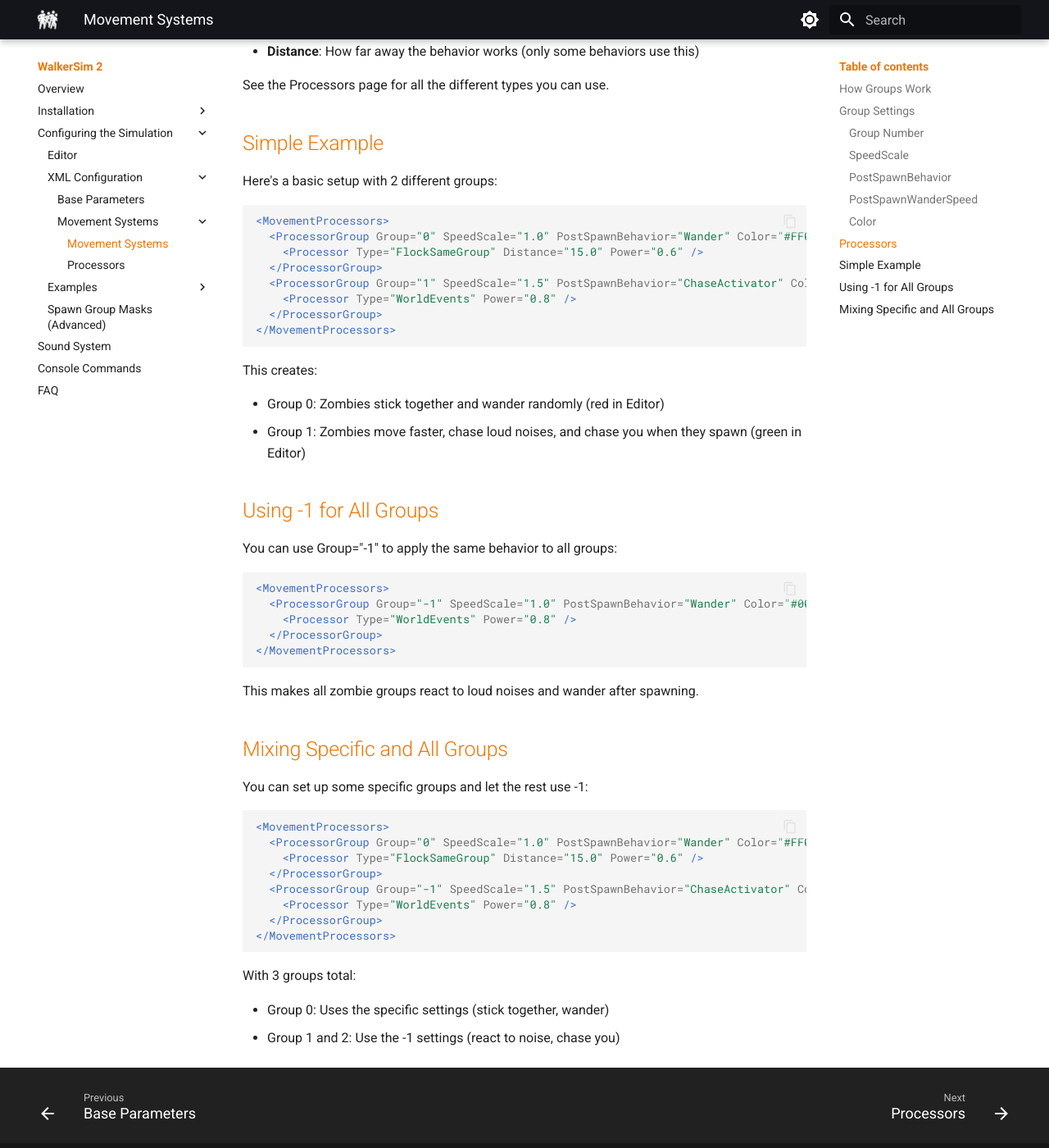
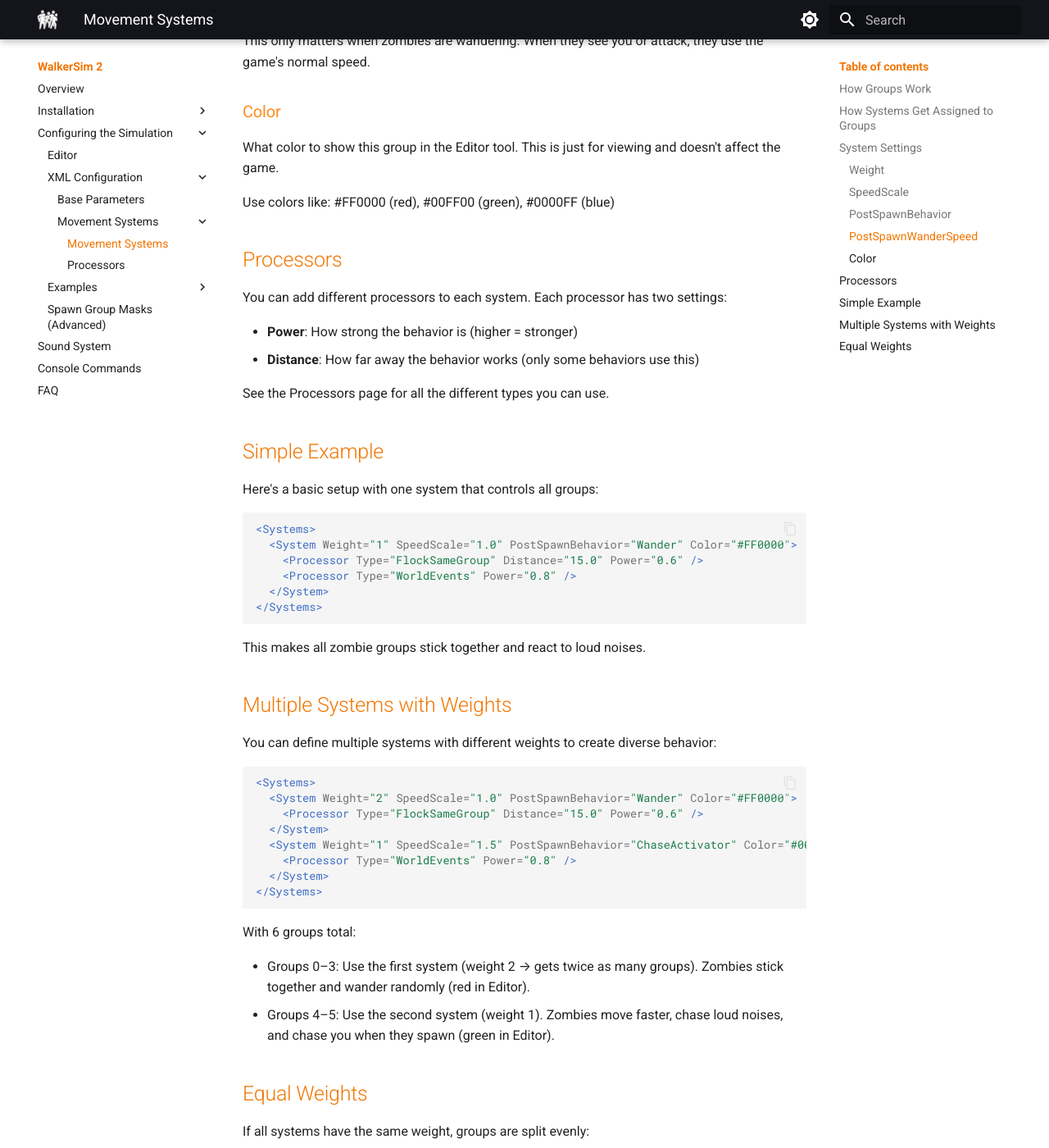
Before and after one commit to ZehMatt/7dtd-WalkerSim2, an MkDocs documentation site: the page built from Docs/configuring/configuration/systems.md, in a window 1280 px wide and 1400 px high, scrolled down 1975 px. Shown: the whole window at 82% size. Built offline with MkDocs 1.6.1 and Material for MkDocs 9.7.7, drawn with Linux system fonts in a browser that asks for light colours; some of the changed text lies outside the part shown.

Commit message:
Change the configuration schema, integrate new default

````diff
--- a/Docs/configuring/configuration/systems.md
+++ b/Docs/configuring/configuration/systems.md
@@ -14,16 +14,30 @@ For example:
 - And GroupSize is 20
 - You get 5 groups (numbered 0, 1, 2, 3, 4)
 
-## Group Settings
+## How Systems Get Assigned to Groups
 
-Each group can have these settings:
+Each movement system has a **Weight** value that determines how many groups it controls. Groups are distributed proportionally based on weight.
 
-### Group Number
+For example, with 5 groups and two systems:
 
-Which group this applies to.
+- System A with `Weight="2"` gets ~67% of groups → groups 0, 1, 2
+- System B with `Weight="1"` gets ~33% of groups → groups 3, 4
 
-- Use a specific number (0, 1, 2, etc.) to set up one group
-- Use -1 to apply to all groups without specific settings
+If you only have one system, it controls all groups regardless of its weight value.
+
+Every system is guaranteed at least one group.
+
+## System Settings
+
+Each system can have these settings:
+
+### Weight
+
+How many groups this system controls, relative to other systems.
+
+- `Weight="1"` is the default
+- Higher values mean more groups are assigned to this system
+- The actual number of groups depends on the total group count and other systems' weights
 
 ### SpeedScale
 
@@ -63,7 +77,7 @@ Use colors like: #FF0000 (red), #00FF00 (green), #0000FF (blue)
 
 ## Processors
 
-You can add different processors to each group. Each processor has two settings:
+You can add different processors to each system. Each processor has two settings:
 
 - **Power**: How strong the behavior is (higher = stronger)
 - **Distance**: How far away the behavior works (only some behaviors use this)
@@ -72,54 +86,55 @@ See the Processors page for all the different types you can use.
 
 ## Simple Example
 
-Here's a basic setup with 2 different groups:
+Here's a basic setup with one system that controls all groups:
 
 ```xml
-<MovementProcessors>
-  <ProcessorGroup Group="0" SpeedScale="1.0" PostSpawnBehavior="Wander" Color="#FF0000">
+<Systems>
+  <System Weight="1" SpeedScale="1.0" PostSpawnBehavior="Wander" Color="#FF0000">
     <Processor Type="FlockSameGroup" Distance="15.0" Power="0.6" />
-  </ProcessorGroup>
-  <ProcessorGroup Group="1" SpeedScale="1.5" PostSpawnBehavior="ChaseActivator" Color="#00FF00">
     <Processor Type="WorldEvents" Power="0.8" />
-  </ProcessorGroup>
-</MovementProcessors>
+  </System>
+</Systems>
 ```
 
-This creates:
+This makes all zombie groups stick together and react to loud noises.
 
-- Group 0: Zombies stick together and wander randomly (red in Editor)
-- Group 1: Zombies move faster, chase loud noises, and chase you when they spawn (green in Editor)
+## Multiple Systems with Weights
 
-## Using -1 for All Groups
-
-You can use Group="-1" to apply the same behavior to all groups:
+You can define multiple systems with different weights to create diverse behavior:
 
 ```xml
-<MovementProcessors>
-  <ProcessorGroup Group="-1" SpeedScale="1.0" PostSpawnBehavior="Wander" Color="#00FF00">
+<Systems>
+  <System Weight="2" SpeedScale="1.0" PostSpawnBehavior="Wander" Color="#FF0000">
+    <Processor Type="FlockSameGroup" Distance="15.0" Power="0.6" />
+  </System>
+  <System Weight="1" SpeedScale="1.5" PostSpawnBehavior="ChaseActivator" Color="#00FF00">
     <Processor Type="WorldEvents" Power="0.8" />
-  </ProcessorGroup>
-</MovementProcessors>
+  </System>
+</Systems>
 ```
 
-This makes all zombie groups react to loud noises and wander after spawning.
+With 6 groups total:
 
-## Mixing Specific and All Groups
+- Groups 0–3: Use the first system (weight 2 → gets twice as many groups). Zombies stick together and wander randomly (red in Editor).
+- Groups 4–5: Use the second system (weight 1). Zombies move faster, chase loud noises, and chase you when they spawn (green in Editor).
 
-You can set up some specific groups and let the rest use -1:
+## Equal Weights
+
+If all systems have the same weight, groups are split evenly:
 
 ```xml
-<MovementProcessors>
-  <ProcessorGroup Group="0" SpeedScale="1.0" PostSpawnBehavior="Wander" Color="#FF0000">
-    <Processor Type="FlockSameGroup" Distance="15.0" Power="0.6" />
-  </ProcessorGroup>
-  <ProcessorGroup Group="-1" SpeedScale="1.5" PostSpawnBehavior="ChaseActivator" Color="#00FF00">
-    <Processor Type="WorldEvents" Power="0.8" />
-  </ProcessorGroup>
-</MovementProcessors>
+<Systems>
+  <System Weight="1" SpeedScale="0.8" PostSpawnBehavior="Wander" Color="#44AA44">
+    <Processor Type="Wind" Power="0.7" />
+  </System>
+  <System Weight="1" SpeedScale="0.8" PostSpawnBehavior="Wander" Color="#9E4244">
+    <Processor Type="WindInverted" Power="0.7" />
+  </System>
+  <System Weight="1" SpeedScale="0.8" PostSpawnBehavior="Wander" Color="#57A8BF">
+    <Processor Type="StickToRoads" Power="1.0" />
+  </System>
+</Systems>
 ```
 
-With 3 groups total:
-
-- Group 0: Uses the specific settings (stick together, wander)
-- Group 1 and 2: Use the -1 settings (react to noise, chase you)
+With 9 groups, each system gets 3 groups.
````
Also changed, not shown: Docs/configuring/configuration/examples/city-migrators.md (+4 -4 lines), Docs/configuring/configuration/examples/city-migrators.xml (+4 -4 lines), Docs/configuring/configuration/examples/classic-boids.md (+4 -4 lines), Docs/configuring/configuration/examples/classic-boids.xml (+4 -4 lines), Docs/configuring/configuration/examples/loose-swarm.md (+8 -8 lines), Docs/configuring/configuration/examples/loose-swarm.xml (+8 -8 lines), Docs/configuring/configuration/examples/road-horde.md (+4 -4 lines), Docs/configuring/configuration/examples/road-horde.xml (+4 -4 lines), Docs/configuring/configuration/processors.md (+40 -19 lines), 7 other files.
